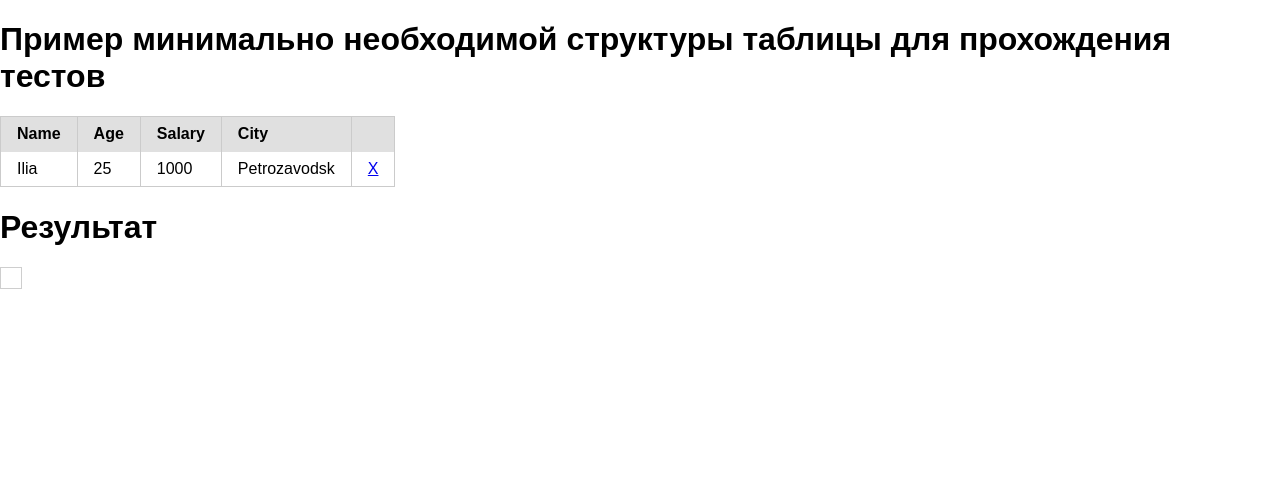
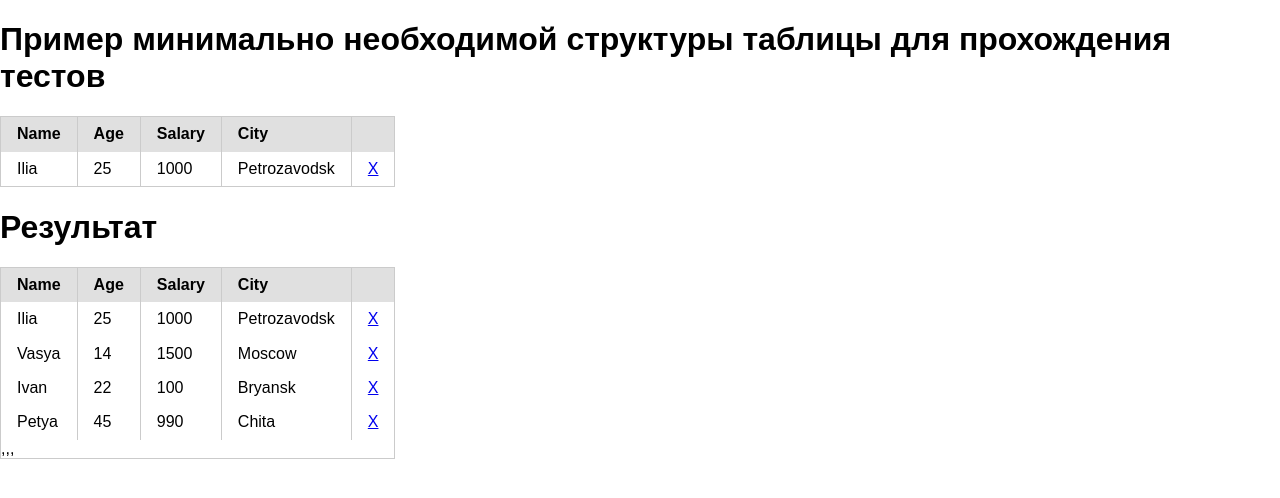
Before and after one commit to js-tasks-ru/jsbasic-20200220_afilatov2002, a website: page 6-module/1-task/index.html in a window 1280 px wide. Drawn offline with nearby package versions, Linux system fonts and the light colour scheme; files that its build step writes are made by us from their sources.

Commit message:
cleared table

```diff
--- a/6-module/1-task/index.js
+++ b/6-module/1-task/index.js
@@ -16,14 +16,54 @@
 class ClearedTable {
   constructor(data) {
     this.el = document.createElement('table');
+    this.el.classList.add('pure-table');
     this.data = data;
-  }
+    this.id;
+    this.el.innerHTML = `
+                <thead>
+                <tr>
+                    <td>Name</td>
+                    <td>Age</td>
+                    <td>Salary</td>
+                    <td>City</td>
+                    <td></td>
+                </tr>
+            </thead>
+            ${data.map(
+                item =>
+                `<tr id=${item.id}>
+                <td>${item.name}</td>
+                <td>${item.age}</td>
+                <td>${item.salary}</td>
+                <td>${item.city}</td>
+                <td><a href="#delete" data-toggle-id="${item.id}">X</a></td>
+              </tr>`
+              )}
+            </table>
+    `;
+    document.onclick = (event) => {
+      let target = event.target;
+      let id = target.getAttribute('data-toggle-id');
+      if (!id) return;
+      let elem = document.getElementById(id);
+      elem.hidden = true;
+      this.id = id;
+      this.onRemoved(id);
+       };
+
+
+   }
+   //End of constructor
+  onRemoved(id) {
+    console.log(`Из таблицы удален пользователь ${id}`);
+   }
+
 
   /**
    * Метод который вызывается после удалении строки
    * @param {number} id - идентификатор удаляемого пользователя
    */
-  onRemoved(id) {}
+
 }
 
 window.ClearedTable = ClearedTable;
```
Also changed, not shown: 6-module/1-task/index.html (+0 -1 lines).
